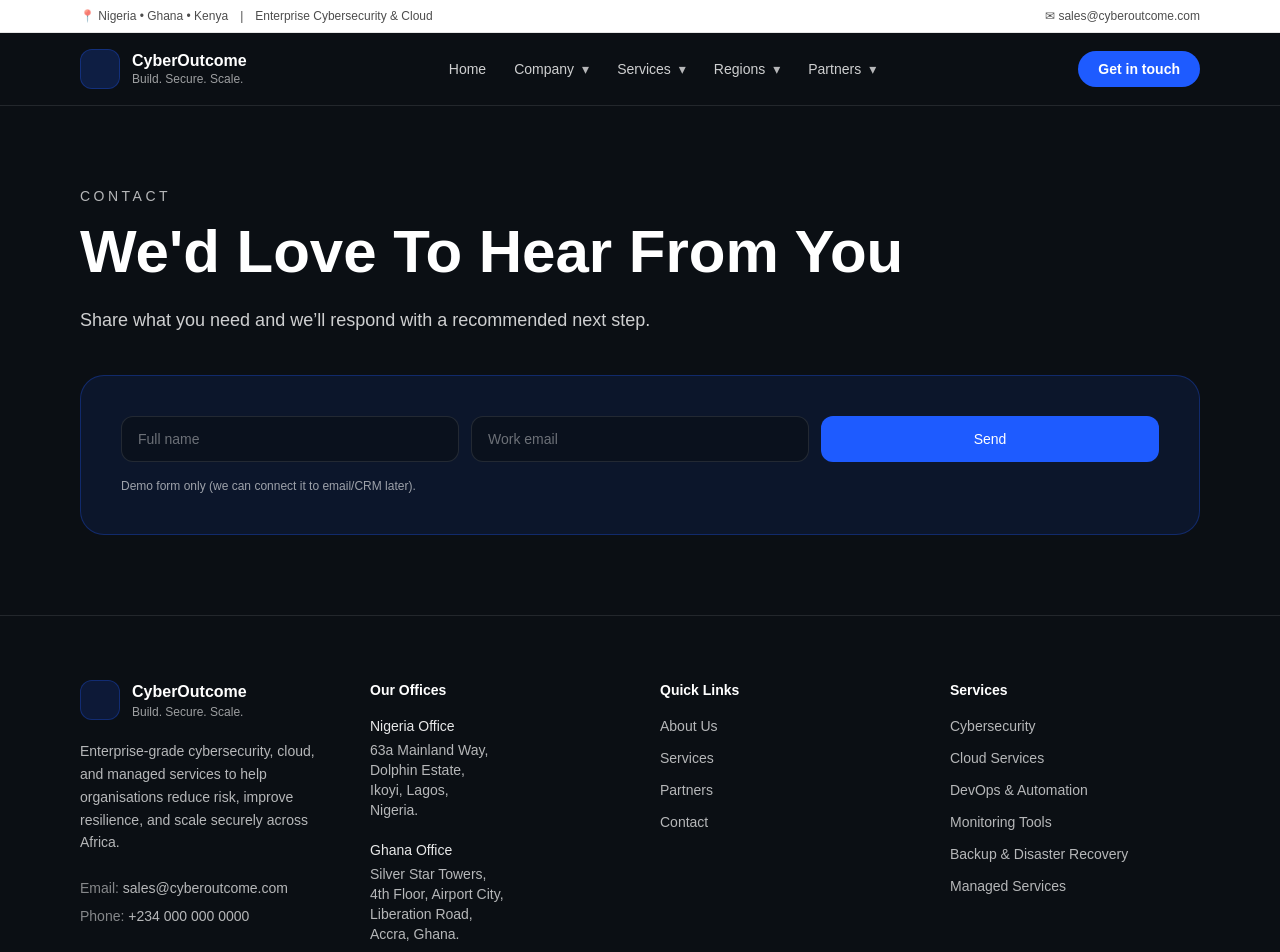
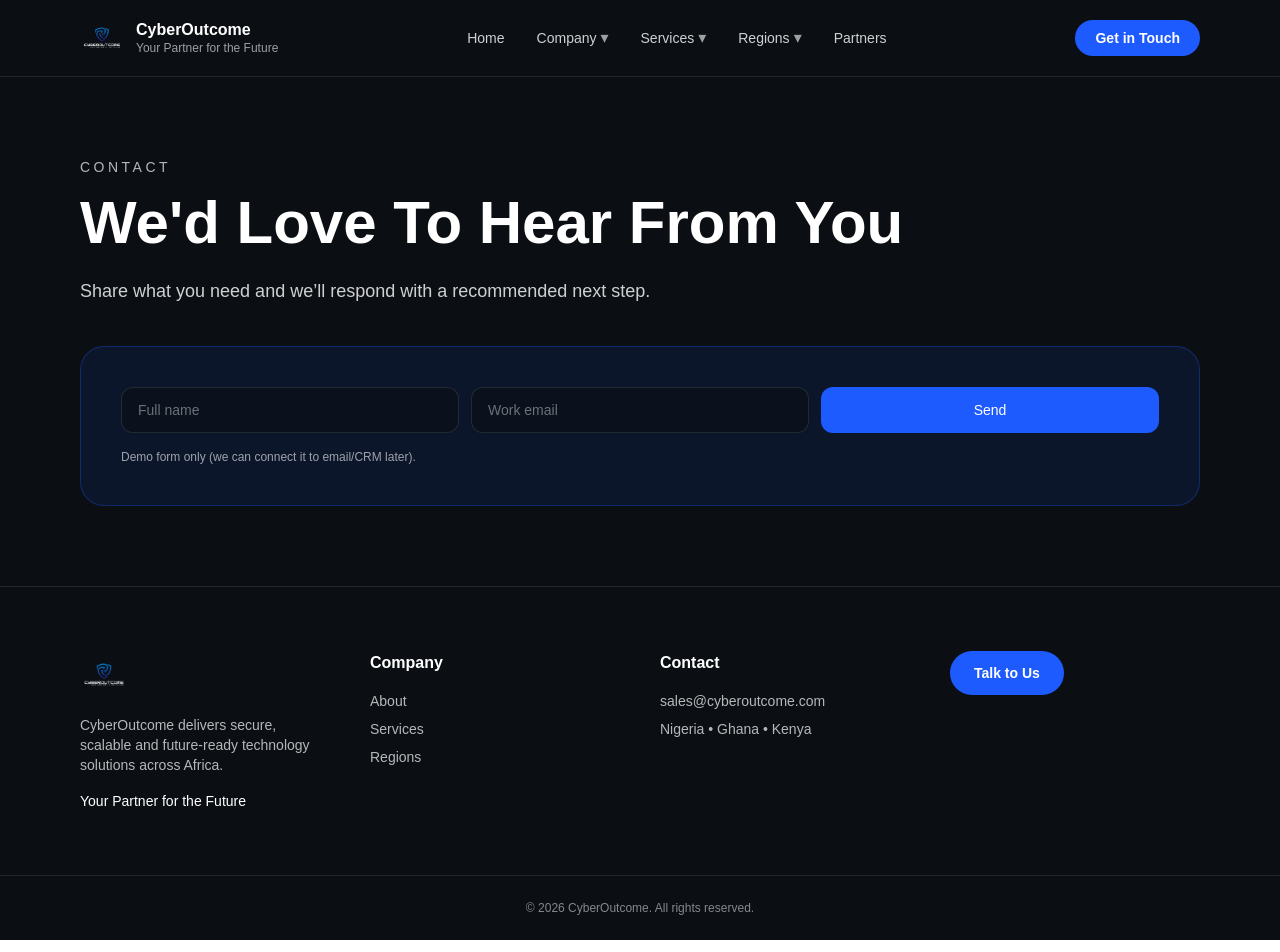
Before and after one commit to RegularGeek/cyberoutcome-demo, a Next.js app: page /contact in a window 1280 px wide. Shown: the top 952 px of the page. Built offline with nearby package versions, Linux system fonts and the light colour scheme.

Commit message:
Update services, navbar, footer with logo and tagline

```diff
--- a/components/Footer.tsx
+++ b/components/Footer.tsx
@@ -1,162 +1,60 @@
-"use client";
-
-import { useEffect, useState } from "react";
+import Image from "next/image";
+import Link from "next/link";
 
 export default function Footer() {
-  const [showTop, setShowTop] = useState(false);
-
-  useEffect(() => {
-    const onScroll = () => setShowTop(window.scrollY > 500);
-    onScroll();
-    window.addEventListener("scroll", onScroll);
-    return () => window.removeEventListener("scroll", onScroll);
-  }, []);
-
   return (
-    <footer className="bg-[#0B0F14] border-t border-white/10">
-      <div className="mx-auto max-w-6xl px-4 py-16">
-        <div className="grid gap-10 md:grid-cols-4">
-          {/* Brand */}
-          <div>
-            <div className="flex items-center gap-3">
-              <div className="h-10 w-10 rounded-xl bg-[#1E5BFF]/15 border border-[#1E5BFF]/30" />
-              <div>
-                <div className="text-white font-semibold">CyberOutcome</div>
-                <div className="text-xs text-white/60">
-                  Build. Secure. Scale.
-                </div>
-              </div>
-            </div>
-
-            <p className="mt-5 text-sm text-white/70 leading-relaxed">
-              Enterprise-grade cybersecurity, cloud, and managed services to help
-              organisations reduce risk, improve resilience, and scale securely
-              across Africa.
-            </p>
-
-            <div className="mt-6 space-y-2 text-sm text-white/70">
-              <div>
-                <span className="text-white/50">Email:</span>{" "}
-                <a
-                  className="hover:text-white"
-                  href="mailto:sales@cyberoutcome.com"
-                >
-                  sales@cyberoutcome.com
-                </a>
-              </div>
-              <div>
-                <span className="text-white/50">Phone:</span>{" "}
-                <a className="hover:text-white" href="tel:+2340000000000">
-                  +234 000 000 0000
-                </a>
-              </div>
-            </div>
-          </div>
-
-          {/* Offices */}
-          <div id="offices">
-            <h4 className="text-sm font-semibold text-white">Our Offices</h4>
-            <div className="mt-4 space-y-5 text-sm text-white/70">
-              <div>
-                <div className="text-white/90 font-medium">Nigeria Office</div>
-                <div className="mt-1">
-                  63a Mainland Way,<br />
-                  Dolphin Estate,<br />
-                  Ikoyi, Lagos,<br />
-                  Nigeria.
-                </div>
-              </div>
-
-              <div>
-                <div className="text-white/90 font-medium">Ghana Office</div>
-                <div className="mt-1">
-                  Silver Star Towers,<br />
-                  4th Floor, Airport City,<br />
-                  Liberation Road,<br />
-                  Accra, Ghana.
-                </div>
-              </div>
-
-              <div>
-                <div className="text-white/90 font-medium">Kenya Office</div>
-                <div className="mt-1">
-                  15th Floor, I&amp;M Towers,<br />
-                  Nairobi,<br />
-                  Kenya.
-                </div>
-              </div>
-            </div>
-          </div>
-
-          {/* Quick Links */}
-          <div>
-            <h4 className="text-sm font-semibold text-white">Quick Links</h4>
-            <ul className="mt-4 space-y-3 text-sm text-white/70">
-              <li>
-                <a className="hover:text-white" href="#about">
-                  About Us
-                </a>
-              </li>
-              <li>
-                <a className="hover:text-white" href="#services">
-                  Services
-                </a>
-              </li>
-              <li>
-                <a className="hover:text-white" href="#partners">
-                  Partners
-                </a>
-              </li>
-              <li>
-                <a className="hover:text-white" href="#contact">
-                  Contact
-                </a>
-              </li>
-            </ul>
-          </div>
-
-          {/* Services */}
-          <div>
-            <h4 className="text-sm font-semibold text-white">Services</h4>
-            <ul className="mt-4 space-y-3 text-sm text-white/70">
-              <li>Cybersecurity</li>
-              <li>Cloud Services</li>
-              <li>DevOps & Automation</li>
-              <li>Monitoring Tools</li>
-              <li>Backup & Disaster Recovery</li>
-              <li>Managed Services</li>
-            </ul>
-          </div>
+    <footer className="bg-[#0B0F14] text-white border-t border-white/10">
+      <div className="mx-auto max-w-6xl px-4 py-16 grid gap-10 md:grid-cols-4">
+        {/* Brand */}
+        <div className="space-y-4">
+          <Image
+            src="/logo.png"
+            alt="CyberOutcome Logo"
+            width={48}
+            height={48}
+          />
+          <p className="text-sm text-white/70">
+            CyberOutcome delivers secure, scalable and future-ready technology
+            solutions across Africa.
+          </p>
+          <p className="text-sm font-medium">
+            Your Partner for the Future
+          </p>
         </div>
 
-        {/* Bottom strip */}
-        <div className="mt-12 pt-8 border-t border-white/10 flex flex-col md:flex-row items-center justify-between gap-4">
-          <p className="text-xs text-white/50">
-            © {new Date().getFullYear()} CyberOutcome. All rights reserved.
-          </p>
+        {/* Company */}
+        <div>
+          <h4 className="font-semibold mb-4">Company</h4>
+          <ul className="space-y-2 text-sm text-white/70">
+            <li><Link href="/company">About</Link></li>
+            <li><Link href="/services">Services</Link></li>
+            <li><Link href="/regions">Regions</Link></li>
+          </ul>
+        </div>
 
-          <div className="flex gap-4 text-xs text-white/50">
-            <a href="#" className="hover:text-white">
-              Privacy Policy
-            </a>
-            <a href="#" className="hover:text-white">
-              Terms & Conditions
-            </a>
-          </div>
+        {/* Contact */}
+        <div>
+          <h4 className="font-semibold mb-4">Contact</h4>
+          <ul className="space-y-2 text-sm text-white/70">
+            <li>sales@cyberoutcome.com</li>
+            <li>Nigeria • Ghana • Kenya</li>
+          </ul>
+        </div>
+
+        {/* CTA */}
+        <div className="flex items-start">
+          <Link
+            href="/contact"
+            className="rounded-full bg-[#1E5BFF] px-6 py-3 text-sm font-semibold hover:opacity-90"
+          >
+            Talk to Us
+          </Link>
         </div>
       </div>
 
-      {/* Back to top button */}
-      {showTop && (
-        <button
-          onClick={() => window.scrollTo({ top: 0, behavior: "smooth" })}
-          className="fixed bottom-6 right-6 h-12 w-12 rounded-full bg-[#1E5BFF] text-white shadow-lg hover:opacity-90"
-          aria-label="Back to top"
-          title="Back to top"
-        >
-          ↑
-        </button>
-      )}
+      <div className="border-t border-white/10 py-6 text-center text-xs text-white/50">
+        © {new Date().getFullYear()} CyberOutcome. All rights reserved.
+      </div>
     </footer>
   );
 }
--- a/components/Navbar.tsx
+++ b/components/Navbar.tsx
@@ -2,6 +2,7 @@
 
 import { useEffect, useRef, useState } from "react";
 import Link from "next/link";
+import Image from "next/image";
 
 type ChildLink = { label: string; href: string };
 type NavItem =
@@ -22,17 +23,15 @@
     label: "Services",
     href: "/services",
     items: [
-      { label: "Services Overview", href: "/services" },
-      { label: "Professional Services", href: "/services" },
-      { label: "PMO", href: "/services" },
+      { label: "Cybersecurity", href: "/services" },
       { label: "Managed Services", href: "/services" },
+      { label: "Cloud Solutions", href: "/services" },
     ],
   },
   {
     label: "Regions",
     href: "/regions",
     items: [
-      { label: "Regions Overview", href: "/regions" },
       { label: "Nigeria", href: "/regions#nigeria" },
       { label: "Ghana", href: "/regions#ghana" },
       { label: "Kenya", href: "/regions#kenya" },
@@ -41,129 +40,90 @@
   {
     label: "Partners",
     href: "/partners",
-    items: [
-      { label: "Trusted By", href: "/partners" },
-      { label: "Contact", href: "/contact" },
-    ],
   },
 ];
 
-function hasItems(item: NavItem): item is Extract<NavItem, { items: ChildLink[] }> {
-  return Array.isArray((item as any).items);
-}
-
 export default function Navbar() {
   const [open, setOpen] = useState<string | null>(null);
-  const wrapperRef = useRef<HTMLDivElement | null>(null);
+  const ref = useRef<HTMLDivElement>(null);
 
   useEffect(() => {
-    const onClick = (e: MouseEvent) => {
-      if (!wrapperRef.current) return;
-      if (!wrapperRef.current.contains(e.target as Node)) setOpen(null);
+    const handler = (e: MouseEvent) => {
+      if (!ref.current?.contains(e.target as Node)) setOpen(null);
     };
-    document.addEventListener("mousedown", onClick);
-    return () => document.removeEventListener("mousedown", onClick);
+    document.addEventListener("mousedown", handler);
+    return () => document.removeEventListener("mousedown", handler);
   }, []);
 
   return (
-    <header ref={wrapperRef} className="sticky top-0 z-50">
-      {/* Top mini bar */}
-      <div className="bg-white text-[#0B0F14] border-b border-black/10">
-        <div className="mx-auto max-w-6xl px-4 py-2 flex items-center justify-between text-xs">
-          <div className="flex items-center gap-3 text-black/70">
-            <span>📍 Nigeria • Ghana • Kenya</span>
-            <span className="hidden sm:inline">|</span>
-            <span className="hidden sm:inline">Enterprise Cybersecurity & Cloud</span>
-          </div>
-
-          <a
-            href="mailto:sales@cyberoutcome.com"
-            className="text-black/70 hover:text-black"
-          >
-            ✉ sales@cyberoutcome.com
-          </a>
-        </div>
-      </div>
-
-      {/* Main nav */}
-      <div className="bg-[#0B0F14] text-white border-b border-white/10">
+    <header ref={ref} className="sticky top-0 z-50">
+      <div className="bg-[#0B0F14] border-b border-white/10">
         <div className="mx-auto max-w-6xl px-4 py-4 flex items-center justify-between">
           {/* Brand */}
           <Link href="/" className="flex items-center gap-3">
-            <div className="h-10 w-10 rounded-xl bg-[#1E5BFF]/20 border border-[#1E5BFF]/30" />
+            <Image
+              src="/logo.png"
+              alt="CyberOutcome Logo"
+              width={44}
+              height={44}
+              priority
+            />
             <div className="leading-tight">
-              <div className="font-semibold">CyberOutcome</div>
-              <div className="text-xs text-white/60">Build. Secure. Scale.</div>
+              <div className="font-semibold text-white">CyberOutcome</div>
+              <div className="text-xs text-white/60">
+                Your Partner for the Future
+              </div>
             </div>
           </Link>
 
-          {/* Desktop nav */}
-          <nav className="hidden md:flex items-center gap-7">
-            {NAV.map((item) => {
-              const isOpen = open === item.label;
-
-              if (!hasItems(item)) {
-                return (
-                  <Link
-                    key={item.label}
-                    href={item.href}
-                    className="text-sm text-white/80 hover:text-white transition"
-                  >
-                    {item.label}
-                  </Link>
-                );
-              }
-
-              return (
-                <div key={item.label} className="relative flex items-center gap-2">
-                  {/* Make top label clickable */}
+          {/* Nav */}
+          <nav className="hidden md:flex gap-8">
+            {NAV.map((item) => (
+              <div key={item.label} className="relative">
                 <Link
                   href={item.href}
-                    className="text-sm text-white/80 hover:text-white transition"
+                  className="text-sm text-white/80 hover:text-white"
                   onClick={() => setOpen(null)}
                 >
                   {item.label}
                 </Link>
 
-                  {/* Dropdown toggle */}
+                {"items" in item && (
                   <button
-                    onClick={() => setOpen(isOpen ? null : item.label)}
-                    className="text-sm text-white/70 hover:text-white transition"
-                    aria-label={`${item.label} menu`}
+                    className="ml-1 text-white/60"
+                    onClick={() =>
+                      setOpen(open === item.label ? null : item.label)
+                    }
                   >
                     ▾
                   </button>
+                )}
 
-                  {isOpen && (
-                    <div className="absolute left-0 top-full mt-3 w-60 rounded-2xl border border-white/10 bg-[#0B0F14] shadow-xl overflow-hidden">
-                      <div className="py-2">
-                        {item.items.map((child) => (
+                {"items" in item && open === item.label && (
+                  <div className="absolute left-0 mt-3 w-56 rounded-xl bg-[#0B0F14] border border-white/10 shadow-lg">
+                    {item.items.map((sub) => (
                       <Link
-                            key={child.label}
-                            href={child.href}
+                        key={sub.label}
+                        href={sub.href}
                         onClick={() => setOpen(null)}
-                            className="block px-4 py-3 text-sm text-white/80 hover:text-white hover:bg-white/5"
+                        className="block px-4 py-3 text-sm text-white/80 hover:bg-white/5 hover:text-white"
                       >
-                            {child.label}
+                        {sub.label}
                       </Link>
                     ))}
                   </div>
-                    </div>
                 )}
               </div>
-              );
-            })}
+            ))}
           </nav>
 
           {/* CTA */}
-          <div className="hidden md:flex">
           <Link
             href="/contact"
-              className="rounded-full bg-[#1E5BFF] px-5 py-2 text-sm font-semibold hover:opacity-90"
+            className="hidden md:inline-flex rounded-full bg-[#1E5BFF] px-5 py-2 text-sm font-semibold text-white hover:opacity-90"
           >
-              Get in touch
+            Get in Touch
           </Link>
-          </div>
         </div>
       </div>
     </header>
--- a/components/Services.tsx
+++ b/components/Services.tsx
@@ -1,9 +1,7 @@
-import Image from "next/image";
-
 type Service = {
   title: string;
   description: string;
-  icon: string; // emoji for now (easy). You can swap to SVG later.
+  icon: string;
 };
 
 const SERVICES: Service[] = [
@@ -22,63 +20,55 @@
   {
     title: "Database Security",
     description:
-      "Our auditing and monitoring services help identify suspicious activities, including unauthorized access, and prevent potential data breaches.",
+      "Our auditing and monitoring services help identify suspicious activities and prevent potential data breaches.",
     icon: "🗄️",
   },
   {
     title: "IT consulting",
     description:
-      "Our experienced consultants work closely with clients to understand their business needs and help them develop customized technology strategies that align with their goals.",
-    icon: "🧑🏽‍💼",
+      "Our consultants help organizations align technology strategy with business goals through expert advisory services.",
+    icon: "🧑‍💼",
   },
   {
     title: "Infrastructure design and implementation",
     description:
-      "We design and implement secure, reliable, and scalable infrastructure solutions that support business operations and growth.",
+      "We design and implement secure, scalable infrastructure solutions that support business growth.",
     icon: "🏗️",
   },
   {
     title: "Cloud solutions",
     description:
-      "We help businesses migrate their IT infrastructure to the cloud, enabling them to take advantage of the latest technology and reduce costs.",
+      "We help businesses migrate to the cloud, enabling agility, scalability, and cost optimization.",
     icon: "☁️",
   },
 ];
 
 export default function Services() {
   return (
-    <section id="services" className="relative overflow-hidden">
-      {/* Background image */}
+    <section className="relative overflow-hidden">
       <div className="absolute inset-0 bg-[url('https://images.unsplash.com/photo-1550751827-4bd374c3f58b?auto=format&fit=crop&w=2400&q=80')] bg-cover bg-center" />
-      {/* Dark overlay */}
       <div className="absolute inset-0 bg-black/70" />
-      {/* Blue overlay */}
       <div className="absolute inset-0 bg-[#1E5BFF]/20 mix-blend-overlay" />
 
       <div className="relative mx-auto max-w-6xl px-4 py-20">
-        {/* Header */}
         <div className="text-center">
           <h2 className="text-3xl md:text-5xl font-semibold text-white">
             We provide a range of services
           </h2>
-          <p className="mx-auto mt-5 max-w-3xl text-white/80 leading-relaxed">
-            As an Information Technology professional services company, we provide
-            top-notch solutions that cater to the specific needs of our clients.
-            Our team of experts is committed to delivering the highest quality
-            services that drive business growth and success.
+          <p className="mx-auto mt-5 max-w-3xl text-white/80">
+            As an Information Technology professional services company, we deliver
+            high-quality solutions that drive business growth and long-term success.
           </p>
         </div>
 
-        {/* Cards */}
         <div className="mt-14 grid gap-8 md:grid-cols-3">
           {SERVICES.map((s) => (
             <div
               key={s.title}
-              className="rounded-2xl bg-white p-10 shadow-lg border border-black/5"
+              className="rounded-2xl bg-white p-10 shadow-lg"
             >
-              {/* Icon circle */}
               <div className="flex justify-center">
-                <div className="h-20 w-20 rounded-full bg-[#0B63CE] flex items-center justify-center shadow-sm">
+                <div className="h-20 w-20 rounded-full bg-[#0B63CE] flex items-center justify-center">
                   <span className="text-3xl text-white">{s.icon}</span>
                 </div>
               </div>
@@ -86,8 +76,7 @@
               <h3 className="mt-8 text-2xl font-semibold text-[#0B0F14]">
                 {s.title}
               </h3>
-
-              <p className="mt-4 text-[#0B0F14]/70 leading-relaxed">
+              <p className="mt-4 text-[#0B0F14]/70">
                 {s.description}
               </p>
             </div>
```
Also changed, not shown: public/logo.png (added). Lines whose indentation alone changed are shown as unchanged.
